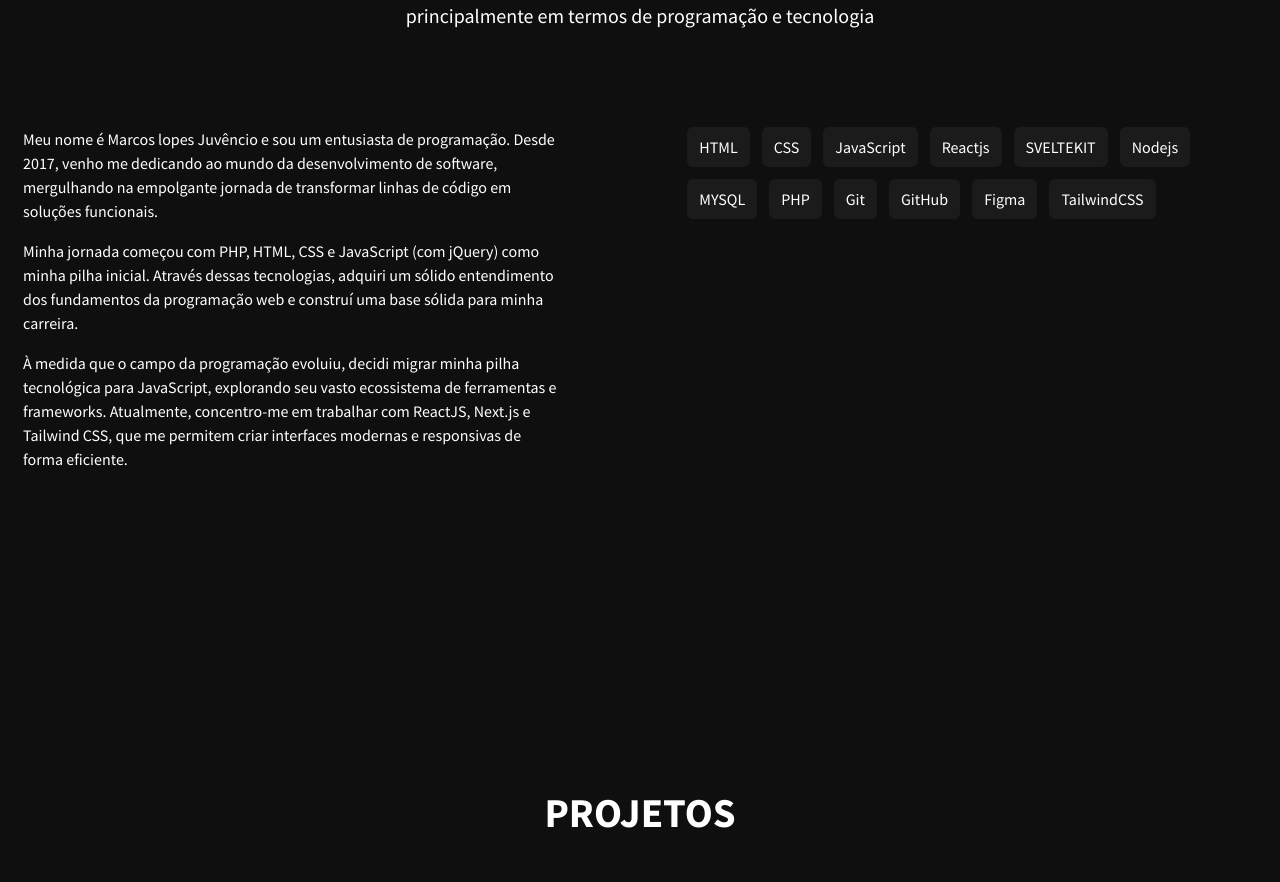
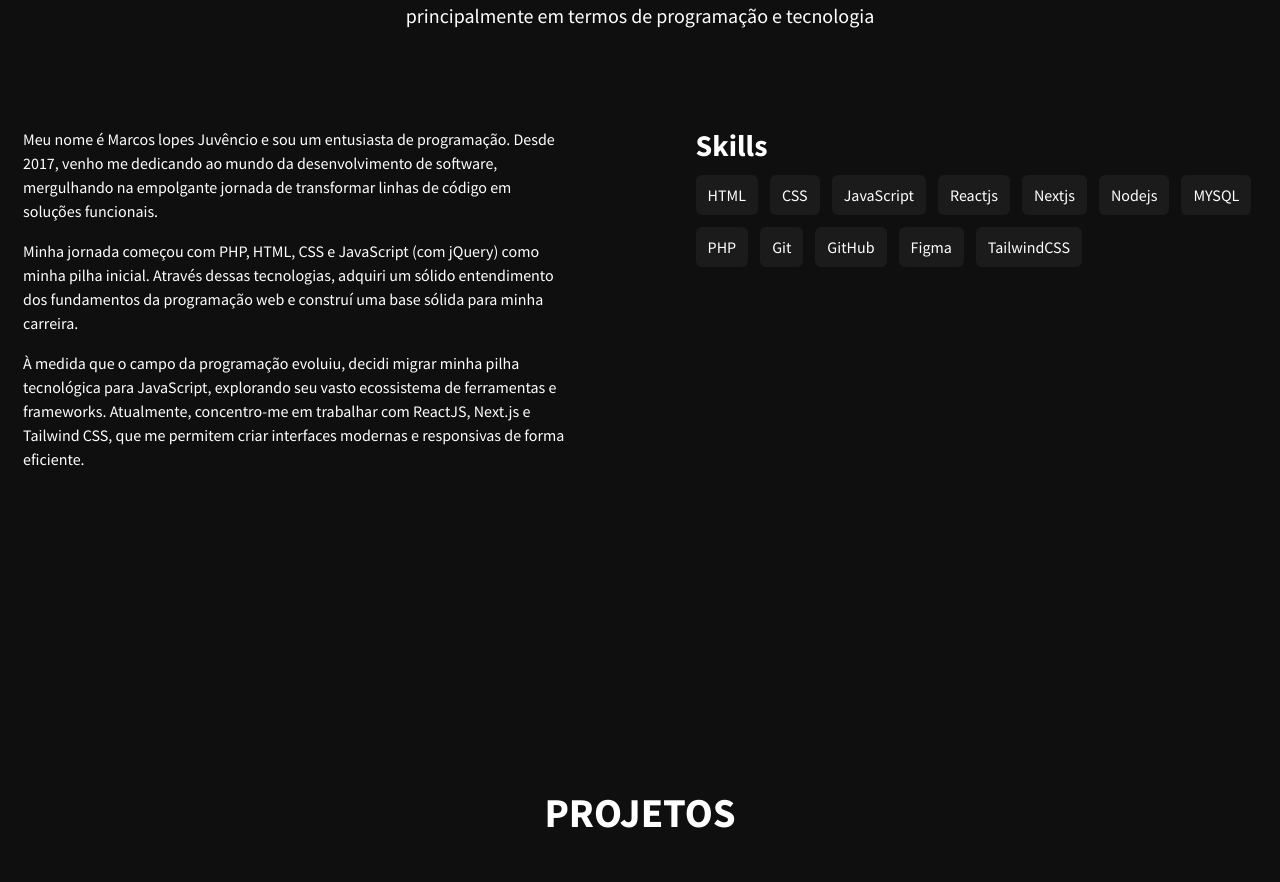
Before and after one commit to devbymarcos/marcoslopes.dev, a Next.js app: page / in a window 1280 px wide. Shown: the part 1122-2004 px from the top of the page. Built offline with nearby package versions, Linux system fonts and the light colour scheme; grey boxes are pictures that could not be loaded.

Commit message:
fix: adiconado target e key

```diff
--- a/app/home/about/Skils.js
+++ b/app/home/about/Skils.js
@@ -4,7 +4,7 @@ export default function Skills() {
     "CSS",
     "JavaScript",
     "Reactjs",
-    "SVELTEKIT",
+    "Nextjs",
     "Nodejs",
     "MYSQL",
     "PHP",
@@ -16,15 +16,21 @@ export default function Skills() {
 
   return (
     <>
+      <div>
+        <h2 className="text-white font-bold mb-3 text-3xl">Skills</h2>
         <div className="flex items-start flex-wrap h-auto  gap-3">
           {stacks.map((item) => {
             return (
-            <span className="py-2 px-3 text-white rounded-md bg-color-secondary inline-flex">
+              <span
+                key={item}
+                className="py-2 px-3 text-white rounded-md bg-color-secondary inline-flex"
+              >
                 {item}
               </span>
             );
           })}
         </div>
+      </div>
     </>
   );
 }
--- a/app/menu-data.js
+++ b/app/menu-data.js
@@ -18,5 +18,6 @@ export const menuData = [
   {
     title: "< CURSO FULLSTACK />",
     path: "https://dbmcode.com/dev-initial",
+    props: { target: "_blank" },
   },
 ];
--- a/components/header/header.js
+++ b/components/header/header.js
@@ -35,6 +35,7 @@ export default function Header() {
                 <Link
                   className="text-white hover:text-orange-500 font-bold py-4 px-5 "
                   href={navItem.path}
+                  target={navItem.props ? navItem.props.target : ""}
                 >
                   {navItem.title}
                 </Link>
```
Also changed, not shown: 1 other file (tests, documents, lock files or other folders). Lines whose indentation alone changed are shown as unchanged.
